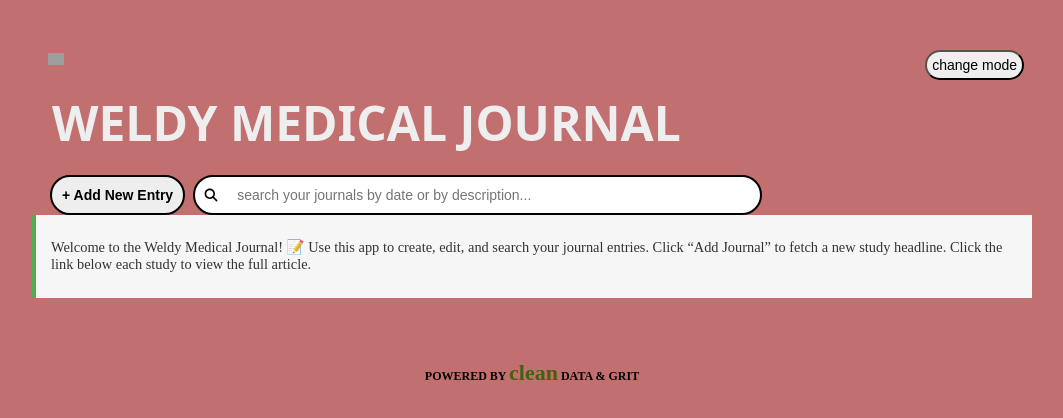
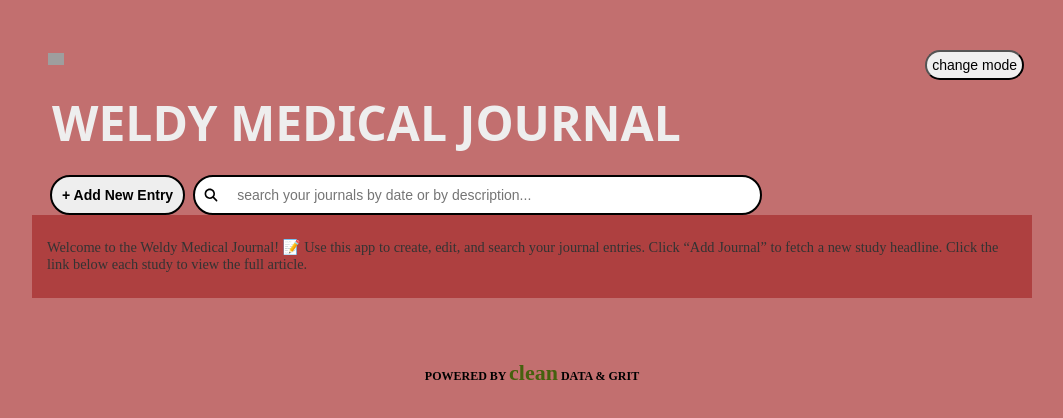
Before and after one commit to SharokM/journal_weldy, a React (Create React App) app: page / in a window 1280 px wide. Shown: the top 418 px of the page, without its empty margins (108-1171 px from the left). Built offline with nearby package versions, Linux system fonts and the light colour scheme; no server answers; grey boxes are pictures that could not be loaded.

Commit message:
css changes

```diff
--- a/src/index.css
+++ b/src/index.css
@@ -135,9 +135,8 @@ textarea {
 }
 
 .app-description {
-  background-color: #f6f6f6;
+  background-color: rgba(165, 42, 42, 0.674);
   padding: 10px 15px;
-  border-left: 4px solid #4caf50;
   margin-bottom: 10px;
   font-size: 0.9rem;
   color: #333;
```
